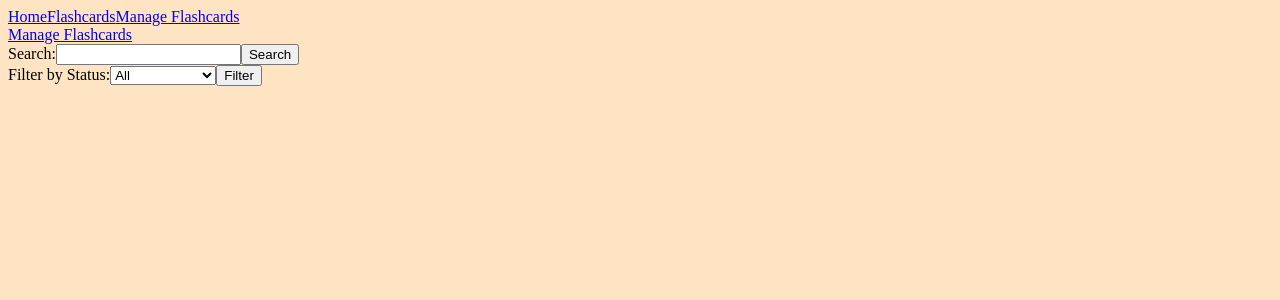
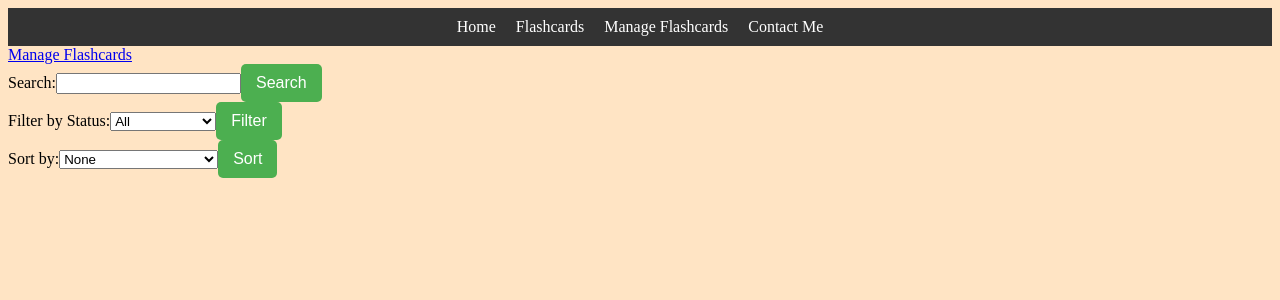
Before and after one commit to jalasgarli/Assignment_3, a React (Create React App) app in the folder assign3/: page /flashcards in a window 1280 px wide. Shown: the top 300 px of the page. Built offline with nearby package versions, Linux system fonts and the light colour scheme.

Commit message:
Contact me Added

```diff
--- a/assign3/db.json
+++ b/assign3/db.json
@@ -1,19 +1,11 @@
 {
-  "posts": [
+  "flashcards": [],
+  "messages": [
     {
-      "id": 1,
-      "title": "json-server",
-      "author": "typicode"
+      "subject": "hi",
+      "email": "alasgarlijavid@gmail.com",
+      "content": "Hey what is up?",
+      "id": 1
     }
-  ],
-  "comments": [
-    {
-      "id": 1,
-      "body": "some comment",
-      "postId": 1
-    }
-  ],
-  "profile": {
-    "name": "typicode"
-  }
+  ]
 }
--- a/assign3/src/App.js
+++ b/assign3/src/App.js
@@ -5,6 +5,7 @@ import { BrowserRouter as Router, Routes, Route, Link } from 'react-router-dom';
 import HomePage from './components/MainPage';
 import ListOfFlashCards from './ListOfFlashCards';
 import FlashcardManagement from './FlashcardManagement';
+import ContactMe from './components/ContactMe';
 import './app.css';
 
 function App() {
@@ -40,6 +41,7 @@ function App() {
         <Link to="/">Home</Link>
         <Link to="/flashcards">Flashcards</Link>
         <Link to="/flashcards/manage">Manage Flashcards</Link>
+        <Link to="/contact">Contact Me</Link>
       </nav>
       <Routes>
         <Route
@@ -51,6 +53,7 @@ function App() {
           element={<ListOfFlashCards flashcards={flashcards} onDelete={handleDeleteFlashCard} onEdit={handleEditFlashCard} />}
         />
         <Route path="/flashcards/manage" element={<FlashcardManagement onAddFlashCard={handleAddFlashCard} />} />
+        <Route path="/contact" element={<ContactMe />} />
       </Routes>
     </Router>
   );
--- a/assign3/src/ListOfFlashCards.js
+++ b/assign3/src/ListOfFlashCards.js
@@ -7,6 +7,7 @@ import FlashCard from './FlashCard';
 export default function ListOfFlashCards({ flashcards, onDelete, onEdit }) {
   const [searchText, setSearchText] = useState('');
   const [selectedStatus, setSelectedStatus] = useState('All');
+  const [selectedSort, setSelectedSort] = useState('None');
   const [filteredFlashcards, setFilteredFlashcards] = useState(flashcards);
 
   const handleSearch = () => {
@@ -25,6 +26,33 @@ export default function ListOfFlashCards({ flashcards, onDelete, onEdit }) {
         ? flashcards
         : flashcards.filter((card) => card.status === selectedStatus);
     setFilteredFlashcards(filteredByStatus);
+  };
+
+  const handleSort = () => {
+    let sortedFlashcards = [...filteredFlashcards];
+
+    switch (selectedSort) {
+      case 'None':
+        // Do nothing, already in original order
+        break;
+      case 'QuestionAsc':
+        sortedFlashcards.sort((a, b) => a.question.localeCompare(b.question));
+        break;
+      case 'QuestionDesc':
+        sortedFlashcards.sort((a, b) => b.question.localeCompare(a.question));
+        break;
+      case 'AnswerAsc':
+        sortedFlashcards.sort((a, b) => a.answer.localeCompare(b.answer));
+        break;
+      case 'AnswerDesc':
+        sortedFlashcards.sort((a, b) => b.answer.localeCompare(a.answer));
+        break;
+      // Add more cases for additional sorting criteria as needed
+      default:
+        break;
+    }
+
+    setFilteredFlashcards(sortedFlashcards);
   };
 
   return (
@@ -48,6 +76,21 @@ export default function ListOfFlashCards({ flashcards, onDelete, onEdit }) {
         </select>
         <button onClick={handleFilterByStatus}>Filter</button>
       </div>
+      <div>
+        <label>Sort by:</label>
+        <select
+          value={selectedSort}
+          onChange={(e) => setSelectedSort(e.target.value)}
+        >
+          <option value="None">None</option>
+          <option value="QuestionAsc">Question (Ascending)</option>
+          <option value="QuestionDesc">Question (Descending)</option>
+          <option value="AnswerAsc">Answer (Ascending)</option>
+          <option value="AnswerDesc">Answer (Descending)</option>
+          {/* Add more options for additional sorting criteria as needed */}
+        </select>
+        <button onClick={handleSort}>Sort</button>
+      </div>
       <div className="card-grid">
         {filteredFlashcards.map((flashcard) => (
           <FlashCard key={flashcard.id} flashcard={flashcard} onDelete={onDelete} onEdit={onEdit} />
--- a/assign3/src/app.css
+++ b/assign3/src/app.css
@@ -1,5 +1,19 @@
+/* app.css */
+
 body {
     background-color: bisque;
+}
+
+nav {
+    background-color: #333;
+    padding: 10px;
+    text-align: center;
+}
+
+nav a {
+    color: white;
+    text-decoration: none;
+    margin: 0 10px;
 }
 
 .card {
@@ -8,18 +22,16 @@ body {
     align-items: center;
     position: relative;
     border-radius: .25rem;
-    box-shadow: 0 0 5px 2px rgba(0,0,0,.3);
+    box-shadow: 0 0 5px 2px rgba(0, 0, 0, .3);
     background-color: white;
     height: 150px;
     width: 150px;
-    transform: perspective(1000px) rotateY(var(--rotate-y, 0))
-    translateY(var(--translate-y, 0));
+    transform: perspective(1000px) rotateY(var(--rotate-y, 0)) translateY(var(--translate-y, 0));
     transform-style: preserve-3d;
     transition: 150ms;
     padding: 20px;
     margin: 20px;
 }
-
 
 .card .front,
 .card .back {
@@ -34,9 +46,33 @@ body {
 
 .card:hover {
     --translate-y: -2px;
-    box-shadow: 0 0 5px 2px rgba(0,0,0,.5);
+    box-shadow: 0 0 10px 2px rgba(0, 0, 0, .5);
 }
 
 .card.flip {
     --rotate-y: 180deg;
 }
+
+/* Additional styles for better navigation and button styling */
+button {
+    background-color: #4CAF50;
+    color: white;
+    border: none;
+    padding: 10px 15px;
+    text-align: center;
+    text-decoration: none;
+    display: inline-block;
+    font-size: 16px;
+    border-radius: 5px;
+    cursor: pointer;
+}
+
+/* Add styles for links inside the card */
+.card a {
+    color: #3498db;
+    text-decoration: none;
+}
+
+.card a:hover {
+    text-decoration: underline;
+}
--- a/assign3/src/components/ContactMe.js
+++ b/assign3/src/components/ContactMe.js
@@ -1,4 +1,60 @@
+// ContactMe.js
 
-function contactMe() {
+import React, { useState } from 'react';
 
-}
+const ContactMe = () => {
+  const [subject, setSubject] = useState('');
+  const [email, setEmail] = useState('');
+  const [content, setContent] = useState('');
+
+  const handleSubmit = async (e) => {
+    e.preventDefault();
+
+    const messageData = {
+      subject,
+      email,
+      content,
+    };
+
+    try {
+      const response = await fetch('http://localhost:3000/messages', {
+        method: 'POST',
+        headers: {
+          'Content-Type': 'application/json',
+        },
+        body: JSON.stringify(messageData),
+      });
+
+      if (response.ok) {
+        console.log('Message submitted successfully!');
+        setSubject('');
+        setEmail('');
+        setContent('');
+      } else {
+        console.error('Failed to submit message');
+      }
+    } catch (error) {
+      console.error('Error submitting message', error);
+    }
+  };
+
+  return (
+    <div>
+      <h2>Contact Me</h2>
+      <form onSubmit={handleSubmit}>
+        <label>Subject:</label>
+        <input type="text" value={subject} onChange={(e) => setSubject(e.target.value)} required />
+
+        <label>Email:</label>
+        <input type="email" value={email} onChange={(e) => setEmail(e.target.value)} required />
+
+        <label>Content:</label>
+        <textarea value={content} onChange={(e) => setContent(e.target.value)} required />
+
+        <button type="submit">Submit</button>
+      </form>
+    </div>
+  );
+};
+
+export default ContactMe;
```
Also changed, not shown: 1 other file (tests, documents, lock files or other folders).
